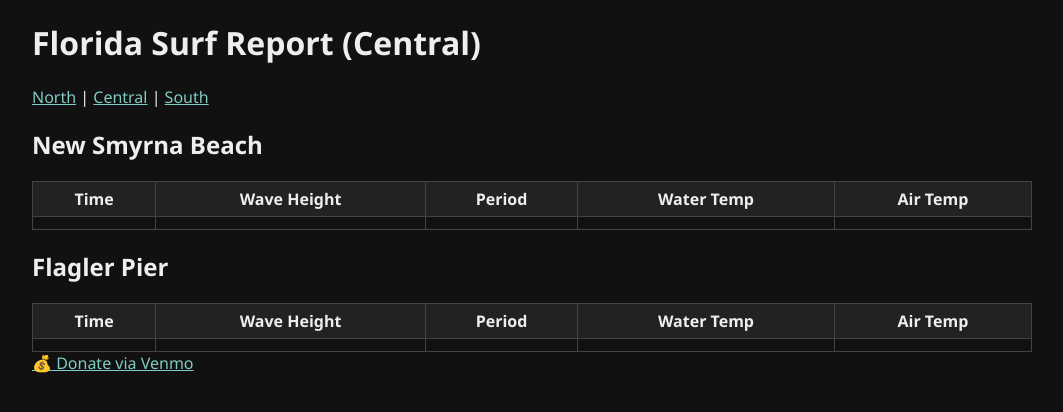
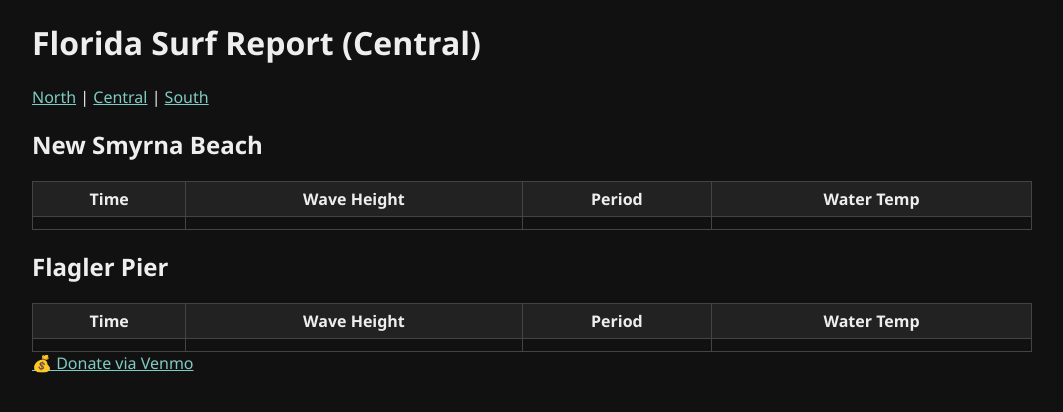
Before and after one commit to PASTORIROB/FLA_Surf_Rob, a Flask app: page / in a window 1280 px wide. Shown: the top 412 px of the page, without its empty margins (108-1171 px from the left). Run offline with Flask 3, Linux system fonts and the light colour scheme; data that the repository does not hold is empty.

Commit message:
Update index.html

```diff
--- a/app/templates/index.html
+++ b/app/templates/index.html
@@ -2,7 +2,7 @@
 <html lang="en">
 <head>
     <meta charset="UTF-8">
-    <title>Florida Surf Report</title>
+    <title>Florida Surf Report by Rob Pastori</title>
     <link rel="stylesheet" href="{{ url_for('static', filename='style.css') }}">
 </head>
 <body>
@@ -17,7 +17,7 @@
             <h2>{{ loc }}</h2>
             <table>
                 <tr>
-                    <th>Time</th><th>Wave Height</th><th>Period</th><th>Water Temp</th><th>Air Temp</th>
+                    <th>Time</th><th>Wave Height</th><th>Period</th><th>Water Temp</th></th>
                 </tr>
                 {% for row in reports %}
                     <tr>
@@ -25,13 +25,12 @@
                         <td>{{ row['Wave Height (ft)'] }}</td>
                         <td>{{ row['Dominant Period (s)'] }}</td>
                         <td>{{ row['Water Temp (°F)'] }}</td>
-                        <td>{{ row['Air Temp (°F)'] }}</td>
                     </tr>
                 {% endfor %}
             </table>
         {% endfor %}
         <div class="donate">
-            <a href="https://venmo.com/YourVenmoHandle" target="_blank">💰 Donate via Venmo</a>
+            <a href="https://venmo.com/robpastori" target="_blank">💰 Donate via Venmo</a>
         </div>
     </div>
 </body>
```
